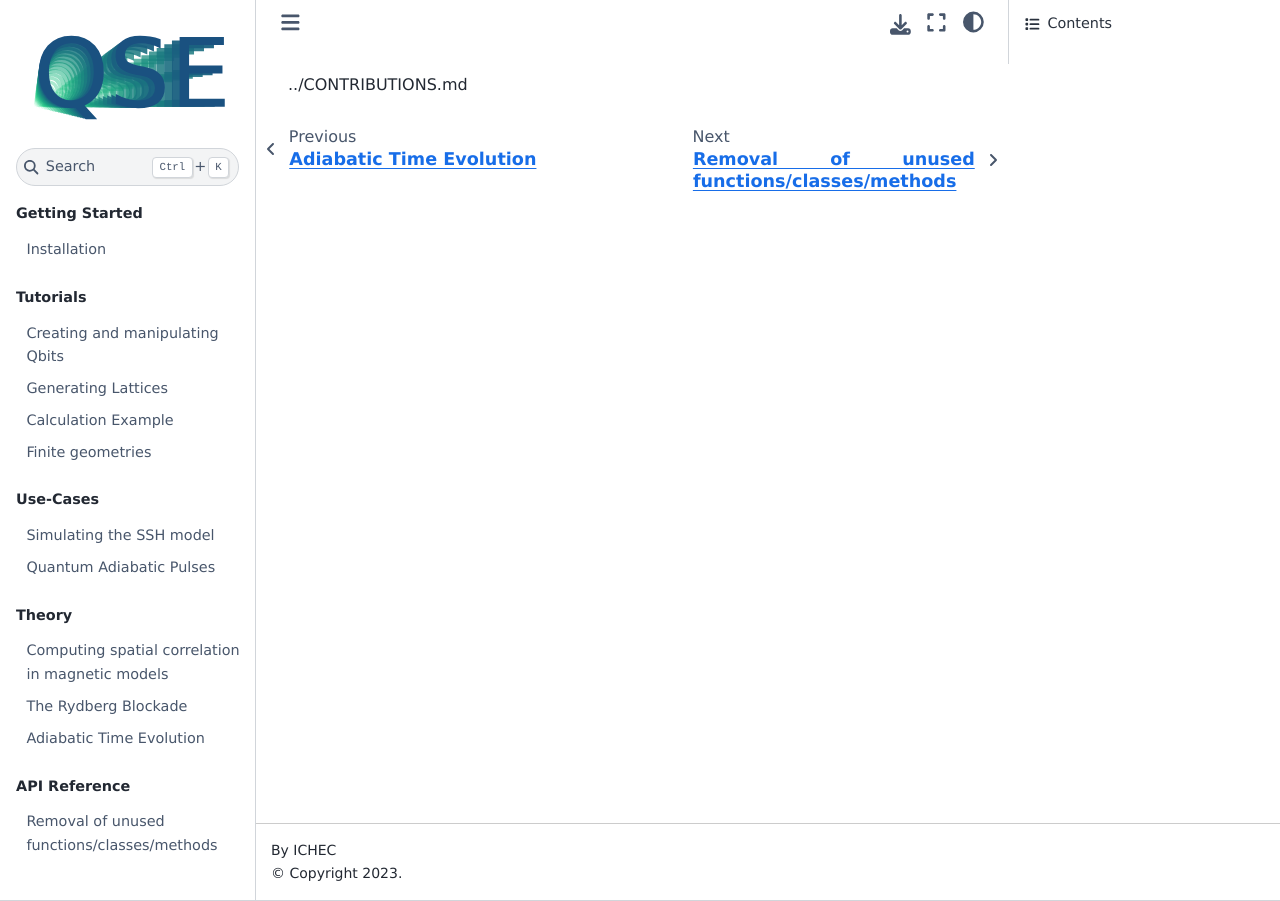
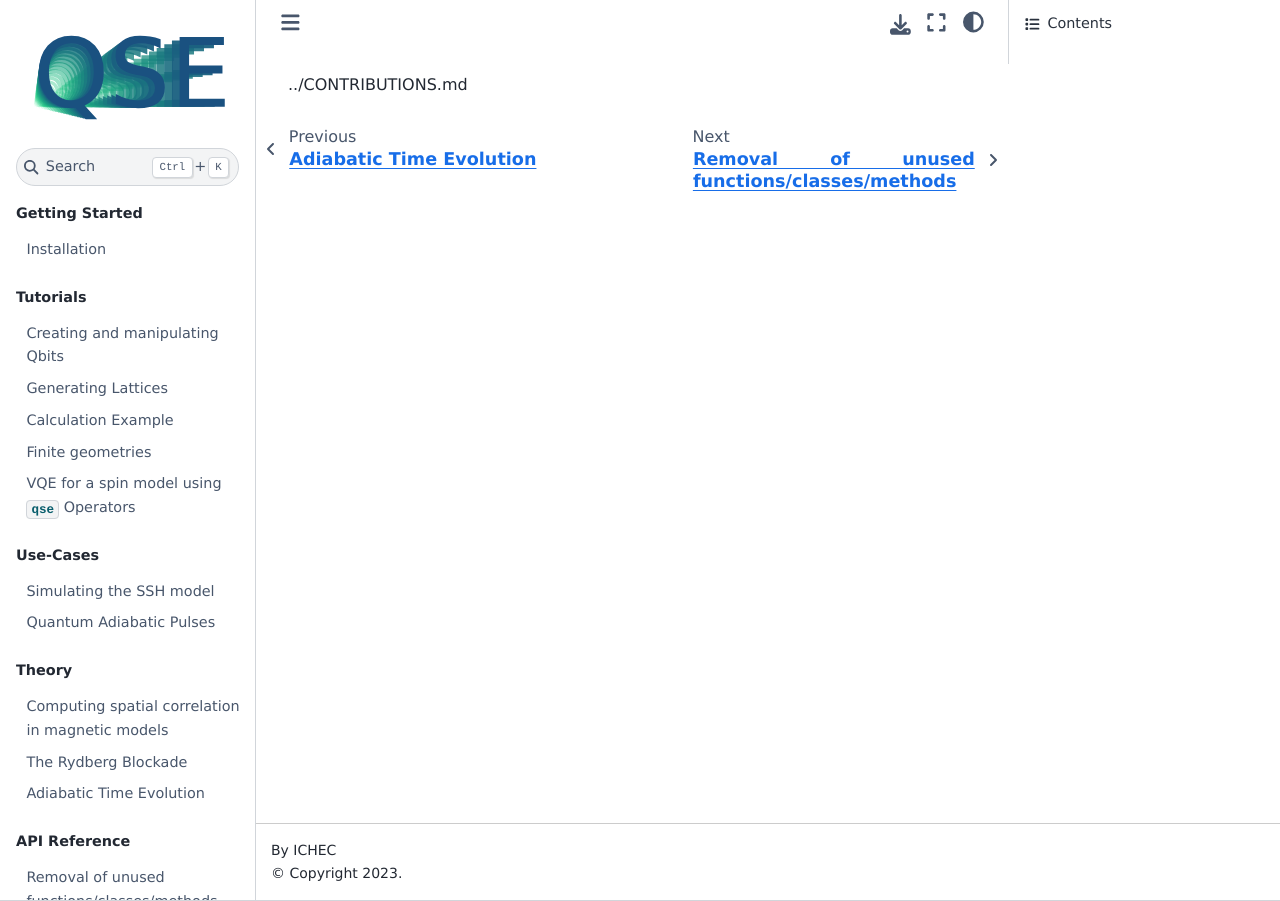
Before and after one commit to ICHEC/qse, a Jupyter Book: the page built from docs/CONTRIBUTIONS.md, in a window 1280 px wide. Built offline with Jupyter Book 1.0.4 settings and Sphinx 7.4.7 and the Sphinx Book theme 1.1.4, drawn with Linux system fonts in a browser that asks for light colours; pages that are not in the unit, such as notebooks, are missing from menus; a script that is not in the unit is left out; comment, search, counter and statistics services are not loaded.

Commit message:
Add vqe qiskit tutorial to _toc.yml file

```diff
--- a/docs/_toc.yml
+++ b/docs/_toc.yml
@@ -11,6 +11,7 @@ parts:
       - file: tutorials/generating_lattices
       - file: tutorials/pulser-calc-example
       - file: tutorials/finite-geometries
+      - file: tutorials/vqe_qiskit
   - caption: Use-Cases
     chapters:
       - file: use-cases/ssh_model
```
